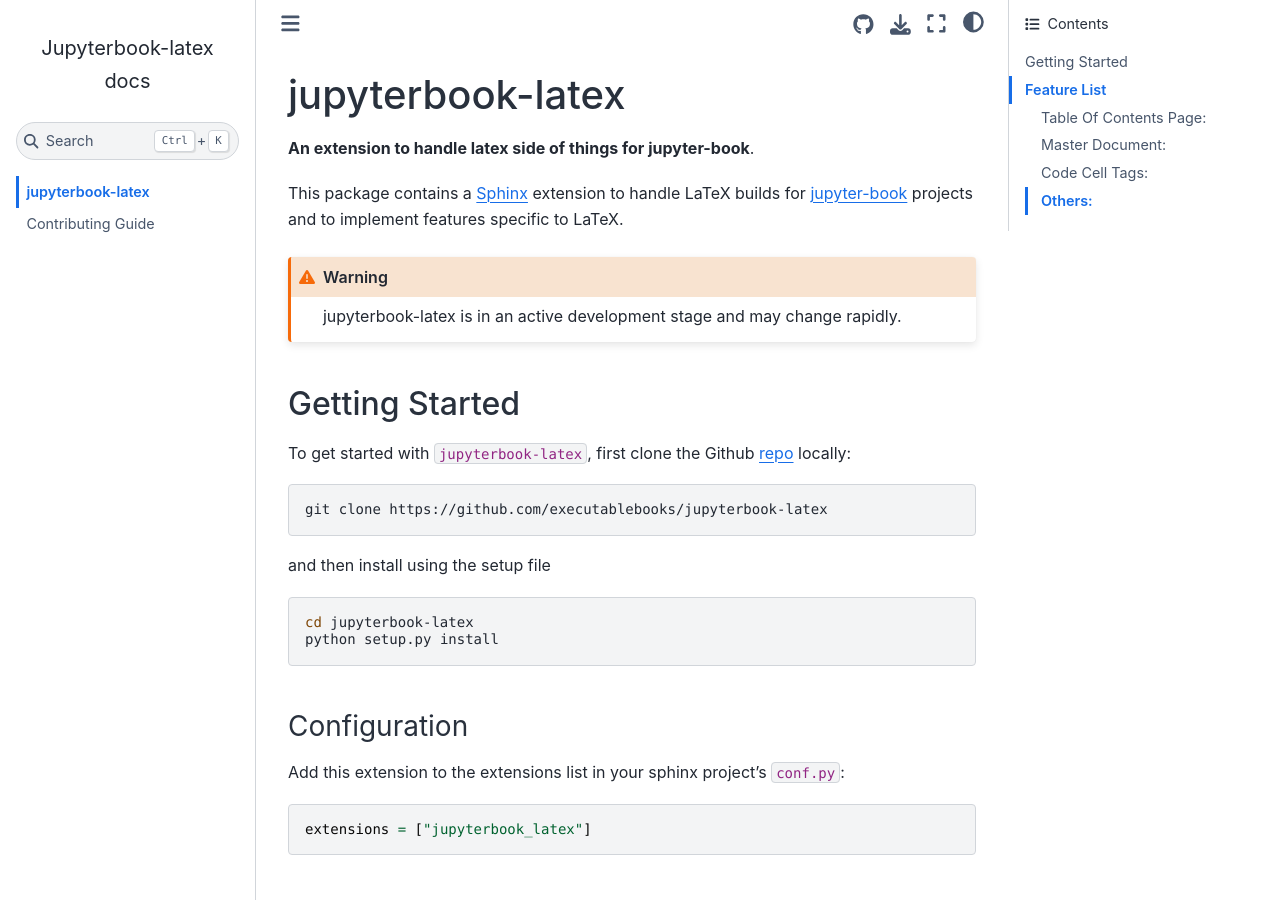
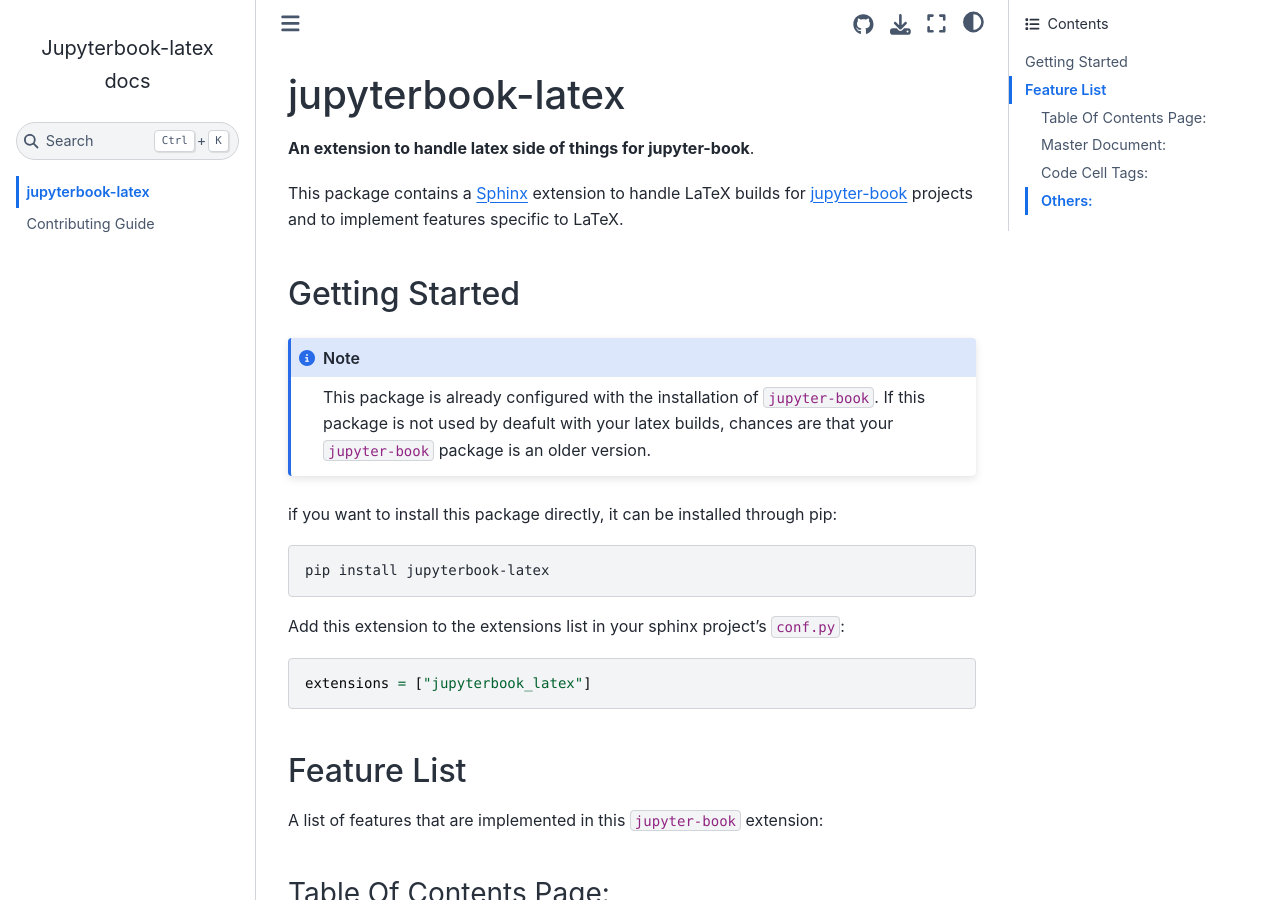
Before and after one commit to executablebooks/sphinx-jupyterbook-latex, a Jupyter Book: the page built from docs/intro.md, in a window 1280 px wide and 900 px high. Built offline with Jupyter Book 1.0.4 settings and Sphinx 7.4.7 and the Sphinx Book theme 1.1.4, drawn with Linux system fonts in a browser that asks for light colours.

Commit message:
docs update

````diff
--- a/docs/intro.md
+++ b/docs/intro.md
@@ -6,27 +6,20 @@
 extension to handle LaTeX builds for [jupyter-book](https://jupyterbook.org/)
 projects and to implement features specific to LaTeX.
 
-```{warning}
-jupyterbook-latex is in an active development stage and may change rapidly.
-```
-
 (getting-started)=
 ## Getting Started
 
-To get started with `jupyterbook-latex`, first clone the Github [repo](https://github.com/executablebooks/jupyterbook-latex) locally:
+```{note}
+This package is already configured with the installation of `jupyter-book`. If
+this package is not used by deafult with your latex builds, chances are that
+your `jupyter-book` package is an older version.
+```
+
+if you want to install this package directly, it can be installed through pip:
 
 ```bash
-git clone https://github.com/executablebooks/jupyterbook-latex
+pip install jupyterbook-latex
 ```
-
-and then install using the setup file
-
-```bash
-cd jupyterbook-latex
-python setup.py install
-```
-
-### Configuration
 
 Add this extension to the extensions list in your sphinx project's `conf.py`:
 
````
